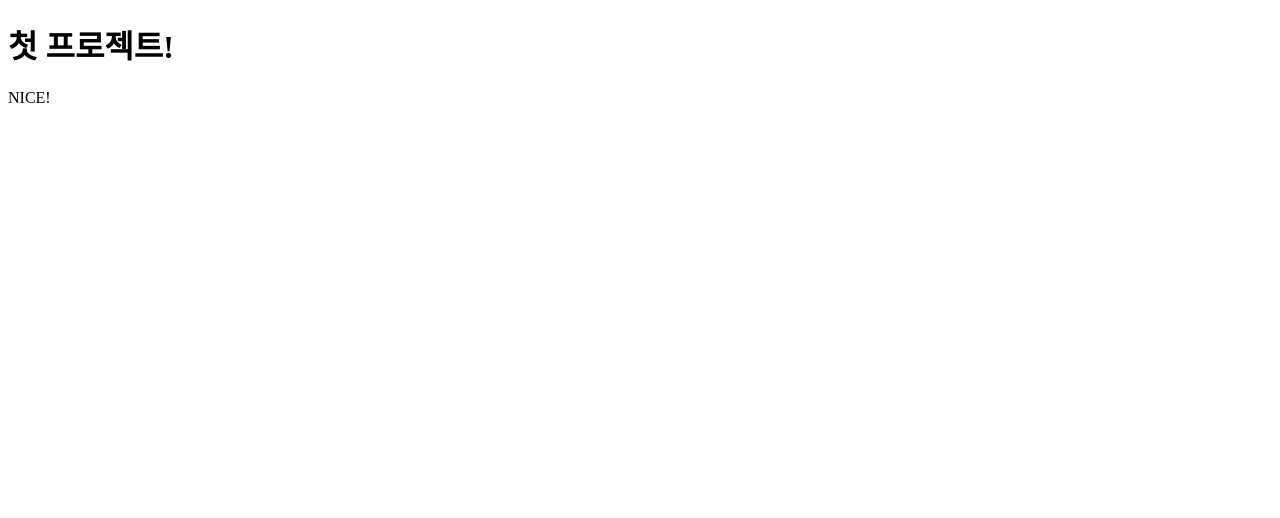
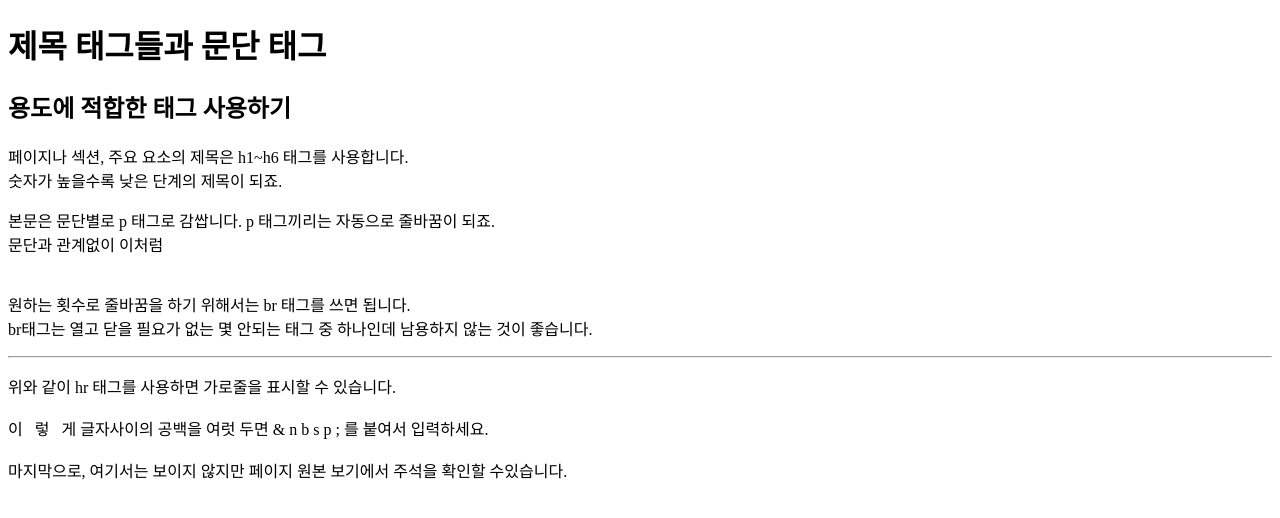
Before and after one commit to Taekgil99/Practice-htmlcss, a plain HTML site: page index.html in a window 1280 px wide. Drawn offline with Linux system fonts and the light colour scheme.

Commit message:
second commit

```diff
--- a/index.html
+++ b/index.html
@@ -1,5 +1,5 @@
 <!DOCTYPE html>
-<html lang="en">
+<html lang="kr">
 
 <head>
   <meta charset="UTF-8" />
@@ -10,9 +10,24 @@
 </head>
 
 <body>
-  <h1>첫 프로젝트!</h1>
-  <p>NICE!</p>
-  <h2></h2>
+  <h1>제목 태그들과 문단 태그</h1>
+  <h2>용도에 적합한 태그 사용하기</h2>
+  <p>페이지나 섹션, 주요 요소의 제목은 h1~h6 태그를 사용합니다.<br>
+    숫자가 높을수록 낮은 단계의 제목이 되죠.</p>
+  <p>본문은 문단별로 p 태그로 감쌉니다. p 태그끼리는 자동으로 줄바꿈이 되죠.<br>
+    문단과 관계없이 이처럼<br><br><br>
+    원하는 횟수로 줄바꿈을 하기 위해서는 br 태그를 쓰면 됩니다.<br>
+    br태그는 열고 닫을 필요가 없는 몇 안되는 태그 중 하나인데 남용하지 않는 것이 좋습니다.</p>
+  <hr>
+  <p>위와 같이 hr 태그를 사용하면 가로줄을 표시할 수 있습니다.<br><br>
+    이&nbsp;&nbsp;&nbsp;렇&nbsp;&nbsp;&nbsp;게 글자사이의 공백을 여럿 두면 & n b s p ; 를 붙여서 입력하세요.<br><br>
+    마지막으로, 여기서는 보이지 않지만 페이지 원본 보기에서 주석을 확인할 수있습니다.</p>
+
+  <!-- 이 부분은 웹페이지에서는 보이지 않았을거에요 -->
+
+  <!-- 이처럼, 코드에서만 볼 수 있는 텍스트를
+  '주석' 이라고 합니다. 위의 주석처럼 한 줄로도,
+  이 주석처럼 여러줄로도 작성할 수 있어요. -->
 </body>
 
 </html>
```
